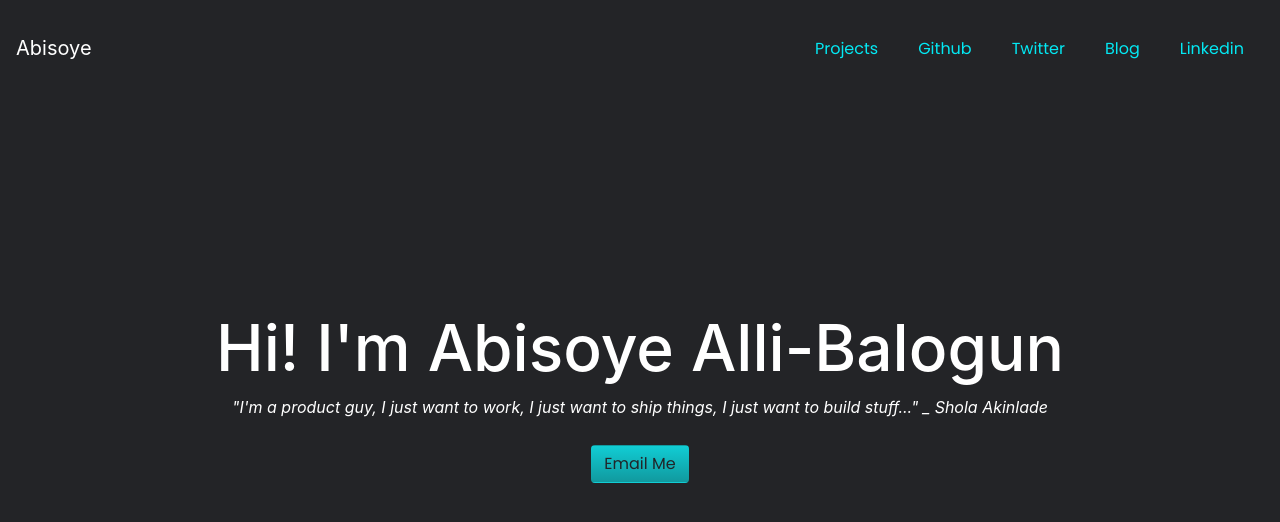
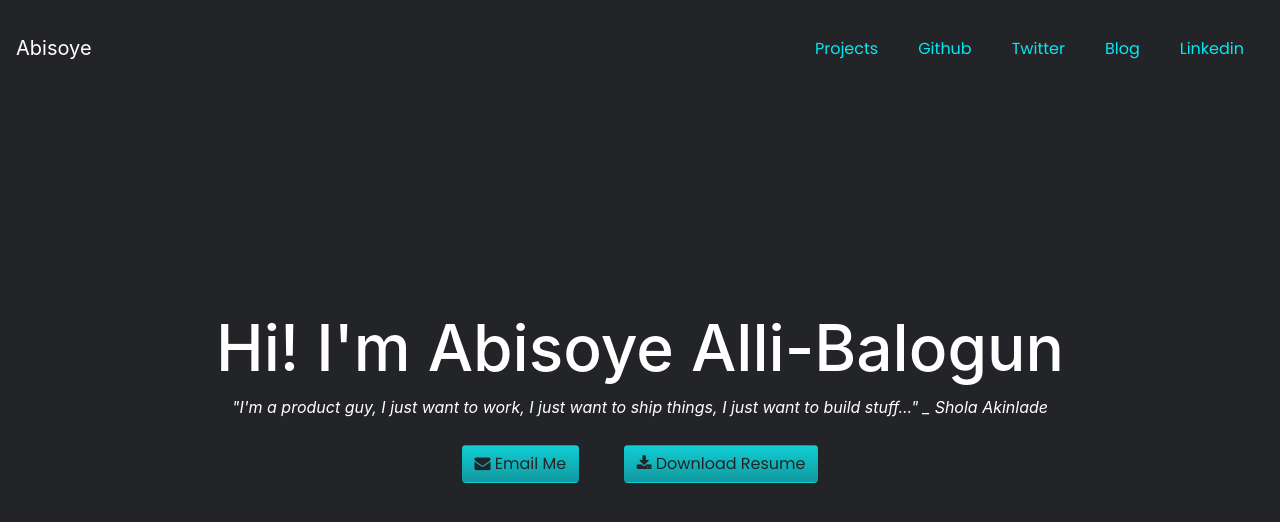
Before and after one commit to AbisoyeAlli/AbisoyeAlli.github.io, a plain HTML site: page index.html in a window 1280 px wide. Drawn offline with nearby package versions, Linux system fonts and the light colour scheme.

Commit message:
added button icons and downloadable resume

```diff
--- a/index.html
+++ b/index.html
@@ -10,6 +10,7 @@
         <link rel="stylesheet" href="css/bootstrap.min.css">
         <link rel="stylesheet" href="https://cdnjs.cloudflare.com/ajax/libs/animate.css/4.1.1/animate.min.css"/>
         <link href="https://fonts.googleapis.com/css2?family=Poppins:wght@100;200;400;500&display=swap" rel="stylesheet">
+        <link rel="stylesheet" href="https://cdnjs.cloudflare.com/ajax/libs/font-awesome/4.7.0/css/font-awesome.min.css">
         <script src="js/bootstrap.min.js"></script>
         </head>
     <body style="background-color: #232427; color: #fff;">
@@ -43,8 +44,9 @@
             <div class="col-md-12 top-container top">
             <h1 class="name">Hi! I'm Abisoye Alli-Balogun</h1>
             <p><em>"I'm a product guy, I just want to work, I just want to ship things, I just want to build stuff..." _ Shola Akinlade</em></p>
-            <a class="btn link animate__heartBeat" href="mailto:abisoyeoladayo@gmail.com">Email Me</a>
-            </div>
+            <a class="btn link animate__heartBeat" href="mailto:abisoyeoladayo@gmail.com"><i class="fa fa-envelope"></i> Email Me</a>
+            <a class="btn link animate__heartBeat" href="/pages/Abisoye_Alli_CV.pdf" download="Abisoye Resume"><i class="fa fa-download"></i> Download Resume</a>
+          </div>
           </div>
         </div>
   <!-- Bootstrap Scripts -->
```
Also changed, not shown: 1 other file.
